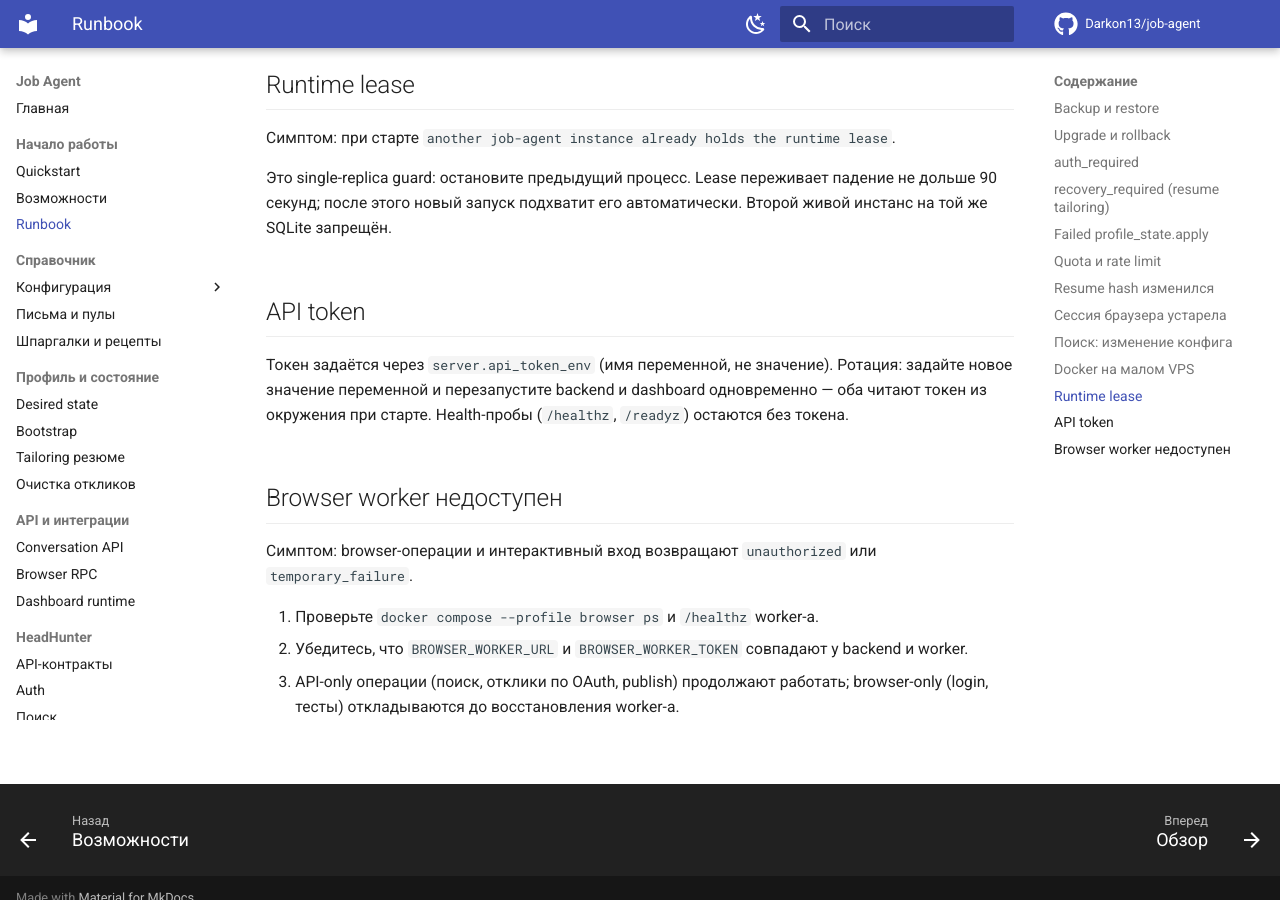
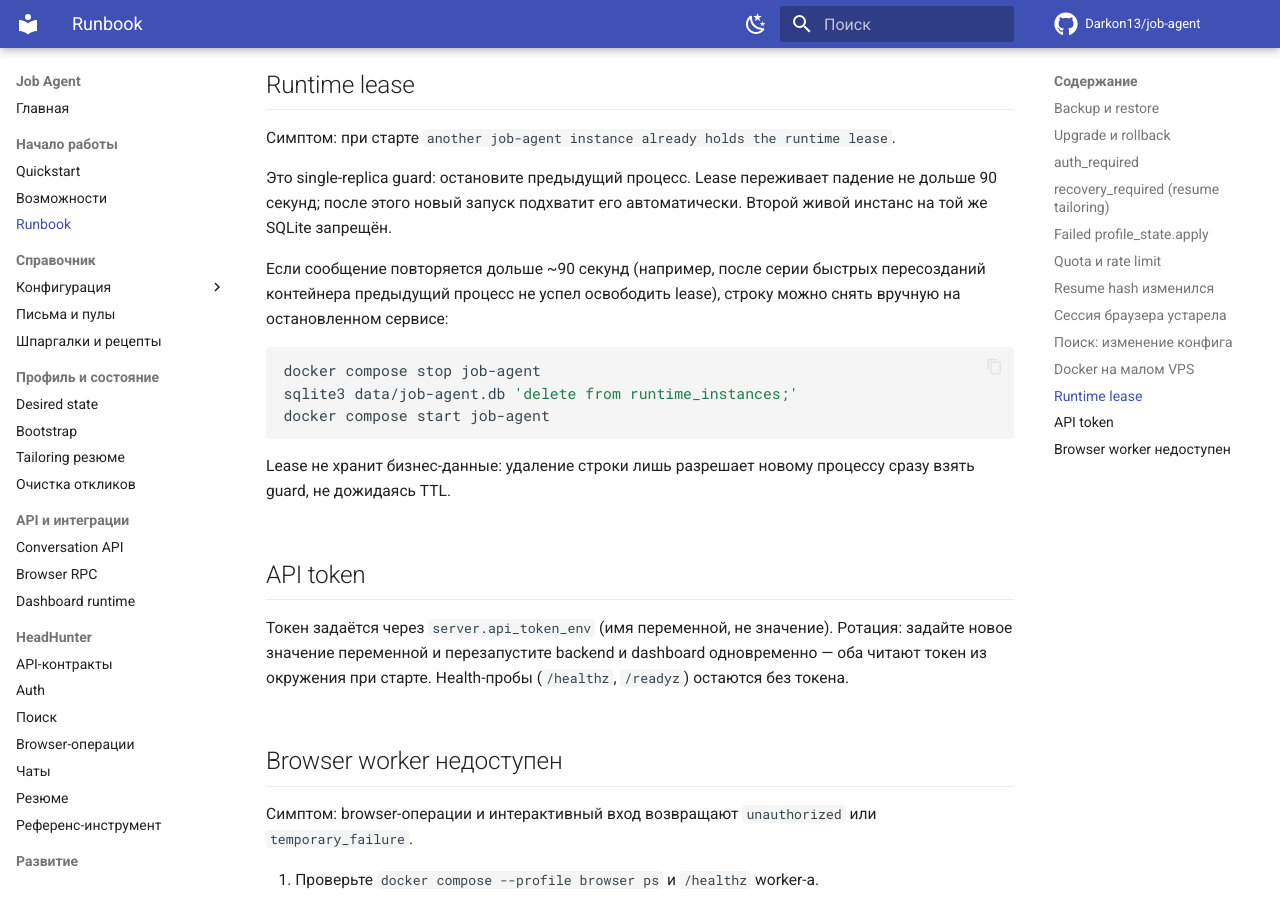
Before and after one commit to Darkon13/job-agent, an MkDocs documentation site: the page built from docs/runbook.md, in a window 1280 px wide and 900 px high, scrolled down 4140 px. Built offline with MkDocs 1.6.1 and Material for MkDocs 9.7.7, drawn with Linux system fonts in a browser that asks for light colours; comment, search, counter and statistics services are not loaded.

Commit message:
docs(runbook): describe the manual runtime lease recovery

````diff
--- a/docs/runbook.md
+++ b/docs/runbook.md
@@ -173,6 +173,19 @@
 падение не дольше 90 секунд; после этого новый запуск подхватит его
 автоматически. Второй живой инстанс на той же SQLite запрещён.
 
+Если сообщение повторяется дольше ~90 секунд (например, после серии быстрых
+пересозданий контейнера предыдущий процесс не успел освободить lease), строку
+можно снять вручную на остановленном сервисе:
+
+```sh
+docker compose stop job-agent
+sqlite3 data/job-agent.db 'delete from runtime_instances;'
+docker compose start job-agent
+```
+
+Lease не хранит бизнес-данные: удаление строки лишь разрешает новому процессу
+сразу взять guard, не дожидаясь TTL.
+
 ## API token
 
 Токен задаётся через `server.api_token_env` (имя переменной, не значение).
````
Also changed, not shown: docs/changelog.md (+6 -0 lines).
